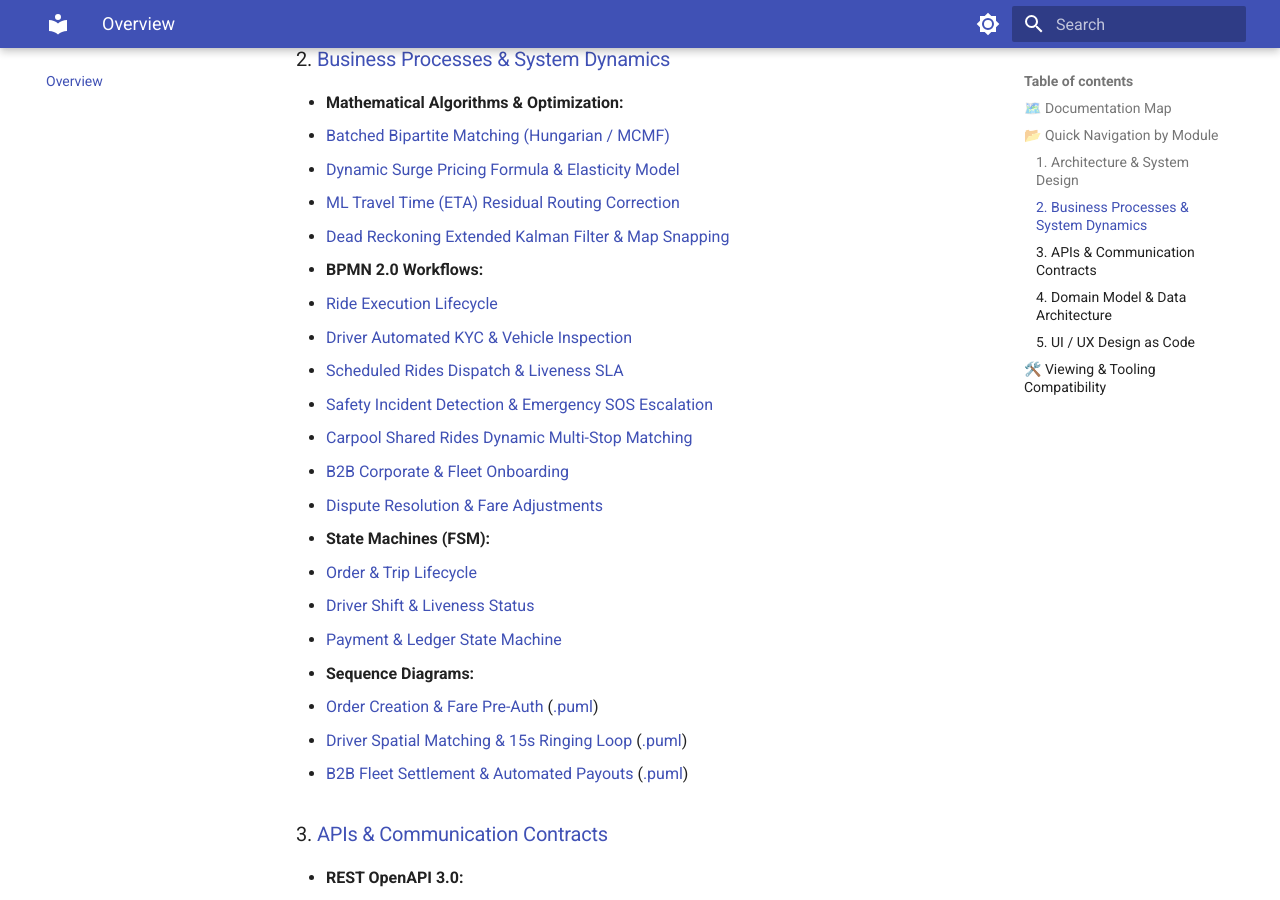
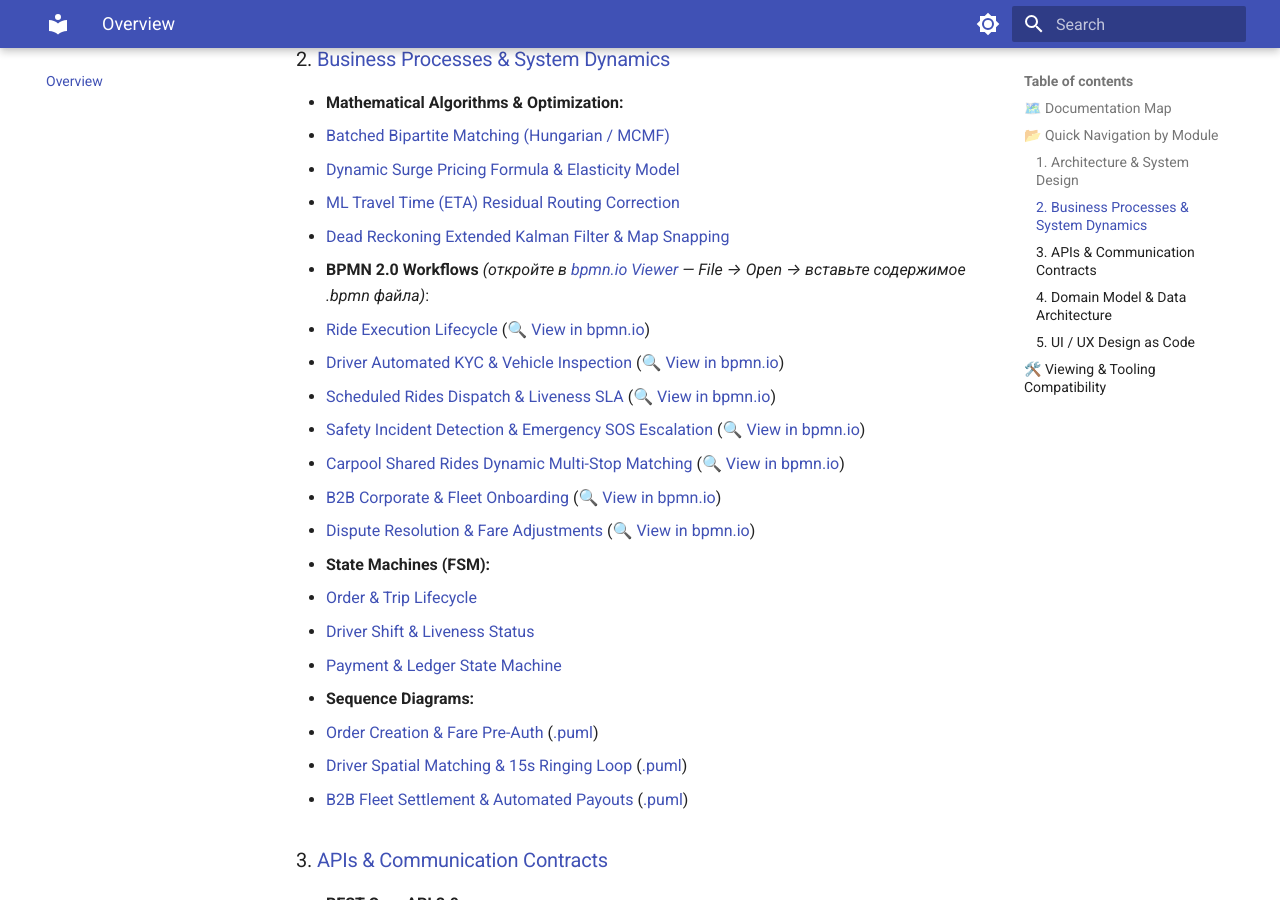
Before and after one commit to gkosarintsev/taxi-docs, an MkDocs documentation site: the page built from docs/README.md, in a window 1280 px wide and 900 px high, scrolled down 2765 px. Built offline with MkDocs 1.6.1 and Material for MkDocs 9.7.7, drawn with Linux system fonts in a browser that asks for light colours.

Commit message:
docs: add bpmn.io viewer links for BPMN workflows - GitHub renders .bpmn as XML text

```diff
--- a/docs/README.md
+++ b/docs/README.md
@@ -74,14 +74,15 @@ graph LR
   - [Dynamic Surge Pricing Formula & Elasticity Model](02-business-processes/algorithms/dynamic-surge-formula.md)
   - [ML Travel Time (ETA) Residual Routing Correction](02-business-processes/algorithms/eta-routing-ml-correction.md)
   - [Dead Reckoning Extended Kalman Filter & Map Snapping](02-business-processes/algorithms/dead-reckoning-kalman-filter.md)
-- **BPMN 2.0 Workflows:**
-  - [Ride Execution Lifecycle](02-business-processes/bpmn/ride-execution-flow.bpmn)
-  - [Driver Automated KYC & Vehicle Inspection](02-business-processes/bpmn/driver-kyc-verification.bpmn)
-  - [Scheduled Rides Dispatch & Liveness SLA](02-business-processes/bpmn/scheduled-rides-dispatch.bpmn)
-  - [Safety Incident Detection & Emergency SOS Escalation](02-business-processes/bpmn/safety-incident-escalation.bpmn)
-  - [Carpool Shared Rides Dynamic Multi-Stop Matching](02-business-processes/bpmn/carpool-shared-rides.bpmn)
-  - [B2B Corporate & Fleet Onboarding](02-business-processes/bpmn/b2b-partner-onboarding.bpmn)
-  - [Dispute Resolution & Fare Adjustments](02-business-processes/bpmn/dispute-resolution.bpmn)
+- **BPMN 2.0 Workflows** _(откройте в [bpmn.io Viewer](https://demo.bpmn.io) — File → Open → вставьте содержимое .bpmn файла)_:
+  - [Ride Execution Lifecycle](02-business-processes/bpmn/ride-execution-flow.bpmn) ([🔍 View in bpmn.io](https://demo.bpmn.io/new))
+  - [Driver Automated KYC & Vehicle Inspection](02-business-processes/bpmn/driver-kyc-verification.bpmn) ([🔍 View in bpmn.io](https://demo.bpmn.io/new))
+  - [Scheduled Rides Dispatch & Liveness SLA](02-business-processes/bpmn/scheduled-rides-dispatch.bpmn) ([🔍 View in bpmn.io](https://demo.bpmn.io/new))
+  - [Safety Incident Detection & Emergency SOS Escalation](02-business-processes/bpmn/safety-incident-escalation.bpmn) ([🔍 View in bpmn.io](https://demo.bpmn.io/new))
+  - [Carpool Shared Rides Dynamic Multi-Stop Matching](02-business-processes/bpmn/carpool-shared-rides.bpmn) ([🔍 View in bpmn.io](https://demo.bpmn.io/new))
+  - [B2B Corporate & Fleet Onboarding](02-business-processes/bpmn/b2b-partner-onboarding.bpmn) ([🔍 View in bpmn.io](https://demo.bpmn.io/new))
+  - [Dispute Resolution & Fare Adjustments](02-business-processes/bpmn/dispute-resolution.bpmn) ([🔍 View in bpmn.io](https://demo.bpmn.io/new))
+
 - **State Machines (FSM):**
   - [Order & Trip Lifecycle](02-business-processes/state-machines/order-lifecycle.md)
   - [Driver Shift & Liveness Status](02-business-processes/state-machines/driver-status.md)
```
